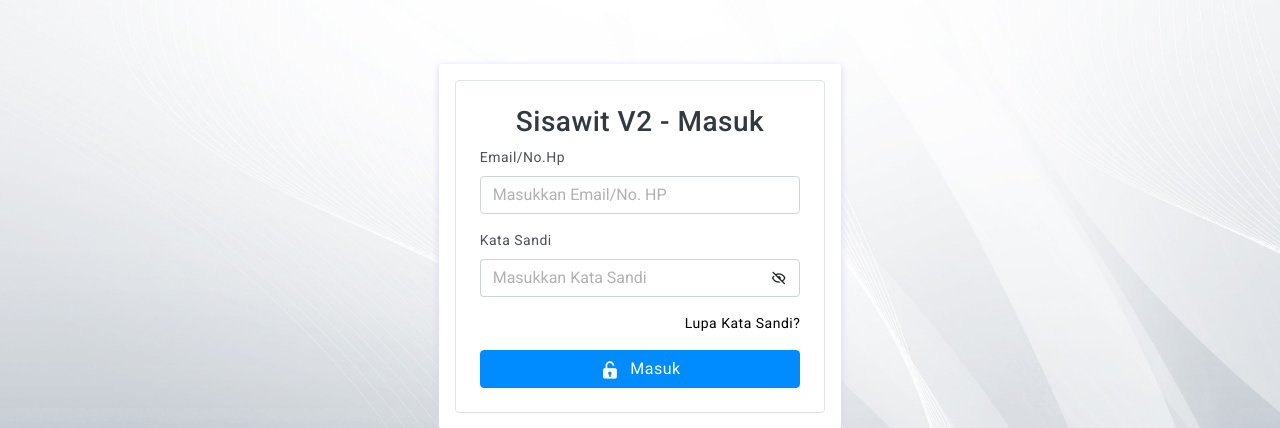
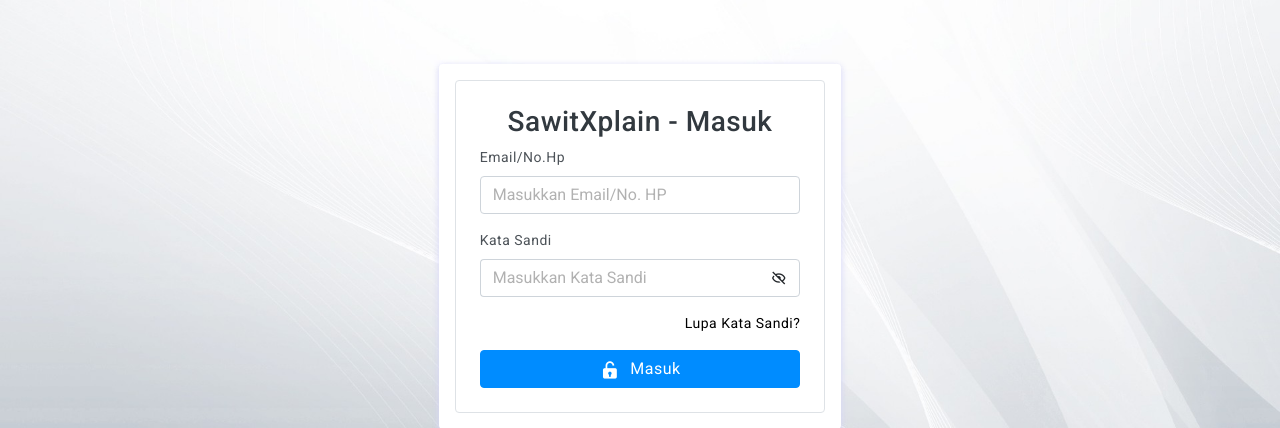
Before and after one commit to kellychan3/SisawitV2, a CodeIgniter app: page /database/index.php/authentication/index in a window 1280 px wide. Shown: the part 164-592 px from the top of the page. Run offline with CodeIgniter, Linux system fonts and the light colour scheme.

Commit message:
Update title

```diff
--- a/application/views/auth/login.php
+++ b/application/views/auth/login.php
@@ -23,7 +23,7 @@
                             <div class="card-body">
                                 <div class="border p-4 rounded">
                                     <div class="text-center">
-                                        <h3 class="">Sisawit V2 - Masuk</h3>
+                                        <h3 class="">SawitXplain - Masuk</h3>
                                     </div>
 
                                     <?= $this->session->flashdata('message'); ?>
```
